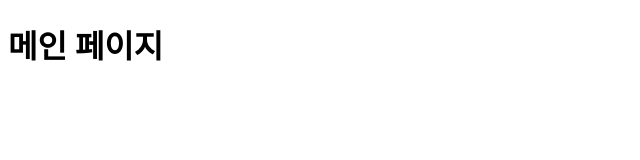
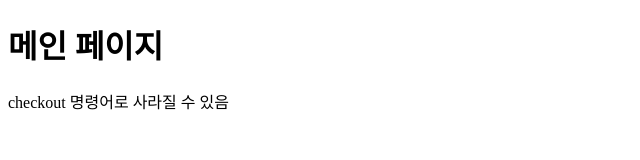
Before and after one commit to maximentor/kosta2, a plain HTML site: page index.html in a window 1280 px wide. Shown: the whole page, without its empty margins (0-640 px from the left). Drawn offline with Linux system fonts and the light colour scheme.

Commit message:
div tag add

```diff
--- a/index.html
+++ b/index.html
@@ -7,5 +7,6 @@
 </head>
 <body>
     <h1>메인 페이지</h1>
+    <div>checkout 명령어로 사라질 수 있음</div>
 </body>
 </html>
```
